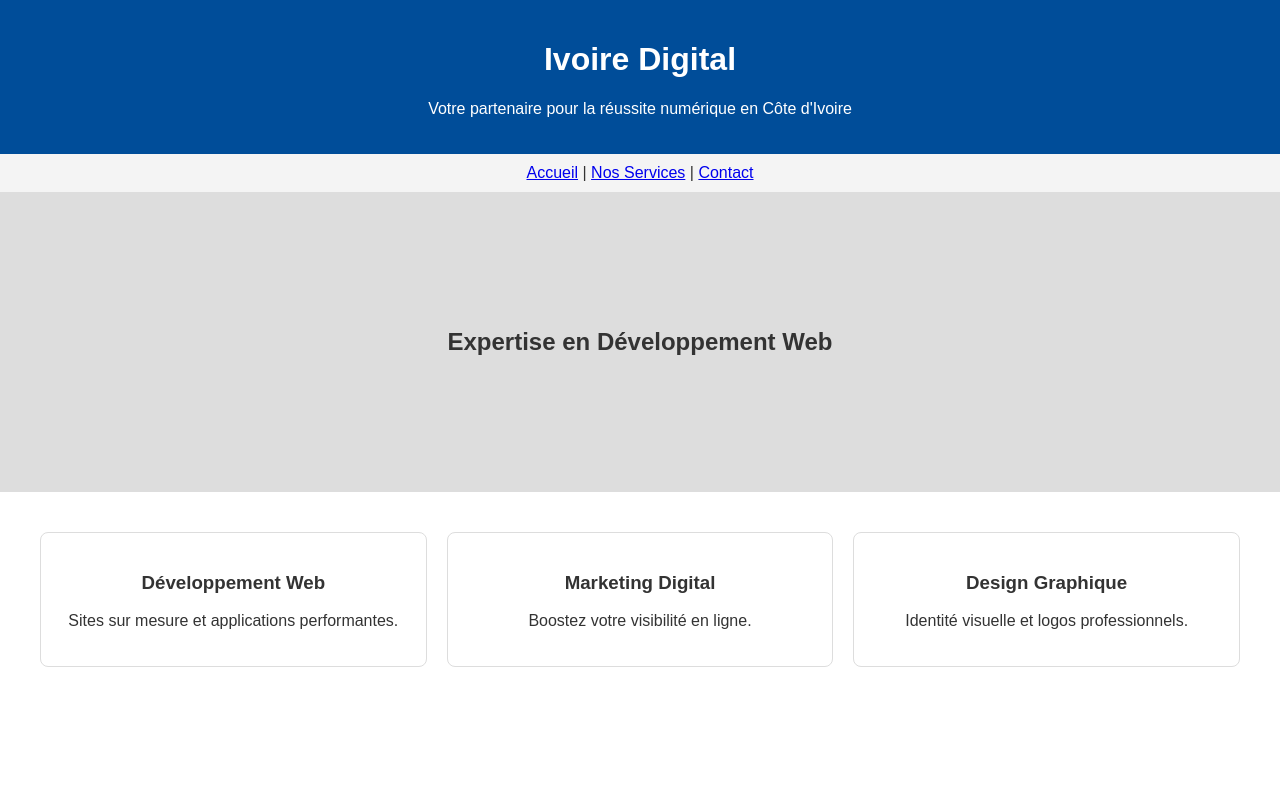
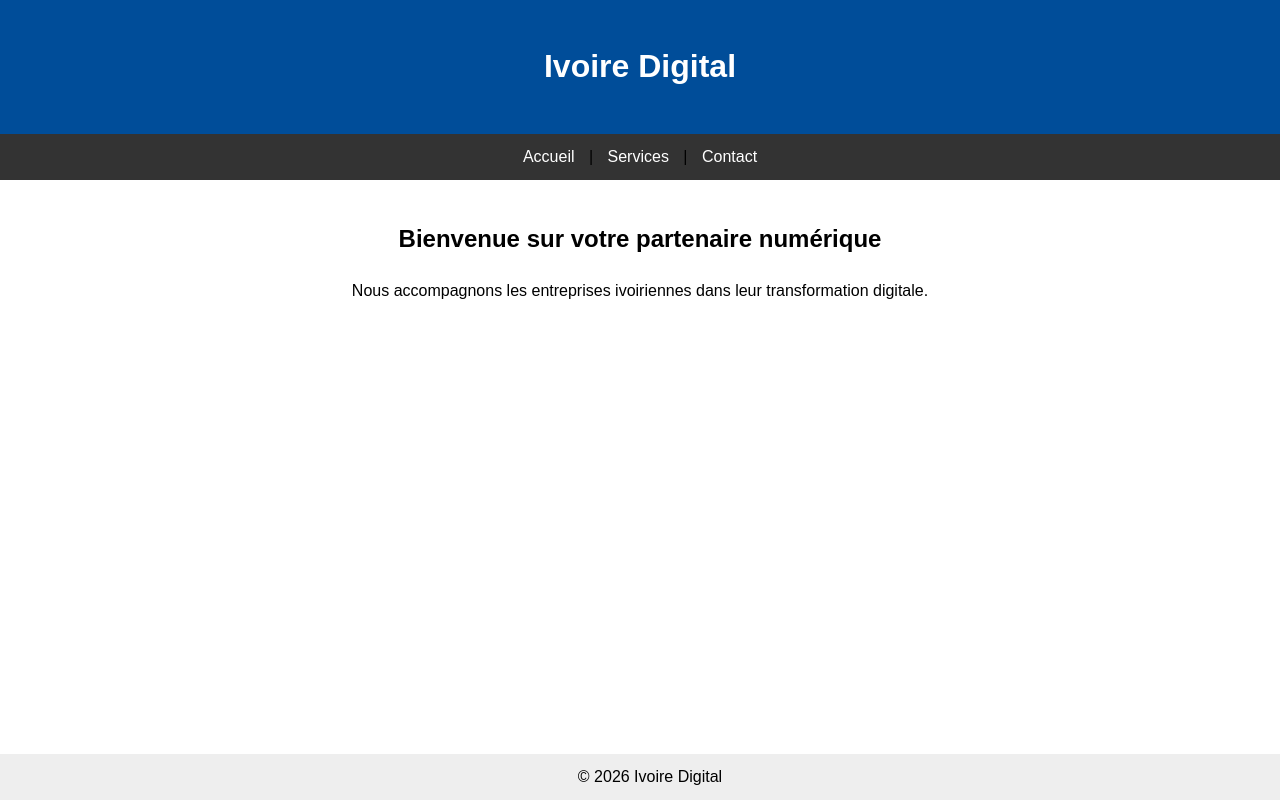
Before and after one commit to hermannvremen59-maker/Ivoire-digital, a plain HTML site: page index.html in a window 1280 px wide. Drawn offline with Linux system fonts and the light colour scheme.

Commit message:
Update index.html

```diff
--- a/index.html
+++ b/index.html
@@ -2,58 +2,25 @@
 <html lang="fr">
 <head>
     <meta charset="UTF-8">
-    <meta name="viewport" content="width=device-width, initial-scale=1.0">
-    <title>Ivoire Digital - Transformation Numérique</title>
+    <title>Ivoire Digital - Accueil</title>
     <style>
-        /* CSS Simple et Moderne */
-        body { font-family: 'Arial', sans-serif; margin: 0; padding: 0; color: #333; }
+        body { font-family: Arial, sans-serif; margin: 0; line-height: 1.6; }
         header { background: #004d99; color: white; padding: 20px; text-align: center; }
-        nav { background: #f4f4f4; padding: 10px; text-align: center; }
-
-        /* Carrousel */
-        .carousel { width: 100%; height: 300px; background: #ddd; display: flex; align-items: center; justify-content: center; overflow: hidden; position: relative; }
-        .slide { display: none; width: 100%; text-align: center; font-size: 24px; font-weight: bold; }
-        .slide.active { display: block; }
-
-        /* Services */
-        .services { padding: 40px; display: grid; grid-template-columns: repeat(auto-fit, minmax(250px, 1fr)); gap: 20px; }
-        .card { border: 1px solid #ddd; padding: 20px; border-radius: 8px; text-align: center; }
+        nav { background: #333; padding: 10px; text-align: center; }
+        nav a { color: white; padding: 10px; text-decoration: none; }
+        main { padding: 20px; text-align: center; }
+        footer { background: #eee; text-align: center; padding: 10px; position: fixed; bottom: 0; width: 100%; }
     </style>
 </head>
 <body>
-
-<header>
-    <h1>Ivoire Digital</h1>
-    <p>Votre partenaire pour la réussite numérique en Côte d'Ivoire</p>
-</header>
-
-<nav>
-    <a href="#">Accueil</a> | <a href="#services">Nos Services</a> | <a href="#contact">Contact</a>
-</nav>
-
-<div class="carousel" id="carousel">
-    <div class="slide active">Bienvenue chez Ivoire Digital</div>
-    <div class="slide">Expertise en Développement Web</div>
-    <div class="slide">Marketing Digital & Stratégie</div>
-</div>
-
-<section class="services" id="services">
-    <div class="card"><h3>Développement Web</h3><p>Sites sur mesure et applications performantes.</p></div>
-    <div class="card"><h3>Marketing Digital</h3><p>Boostez votre visibilité en ligne.</p></div>
-    <div class="card"><h3>Design Graphique</h3><p>Identité visuelle et logos professionnels.</p></div>
-</section>
-
-<script>
-    // Script simple pour faire tourner le carrousel
-    let index = 0;
-    const slides = document.querySelectorAll('.slide');
-    function changeSlide() {
-        slides.forEach(s => s.classList.remove('active'));
-        index = (index + 1) % slides.length;
-        slides[index].classList.add('active');
-    }
-    setInterval(changeSlide, 3000);
-</script>
-
+    <header><h1>Ivoire Digital</h1></header>
+    <nav>
+        <a href="index.html">Accueil</a> | <a href="services.html">Services</a> | <a href="contact.html">Contact</a>
+    </nav>
+    <main>
+        <h2>Bienvenue sur votre partenaire numérique</h2>
+        <p>Nous accompagnons les entreprises ivoiriennes dans leur transformation digitale.</p>
+    </main>
+    <footer>&copy; 2026 Ivoire Digital</footer>
 </body>
 </html>
```
